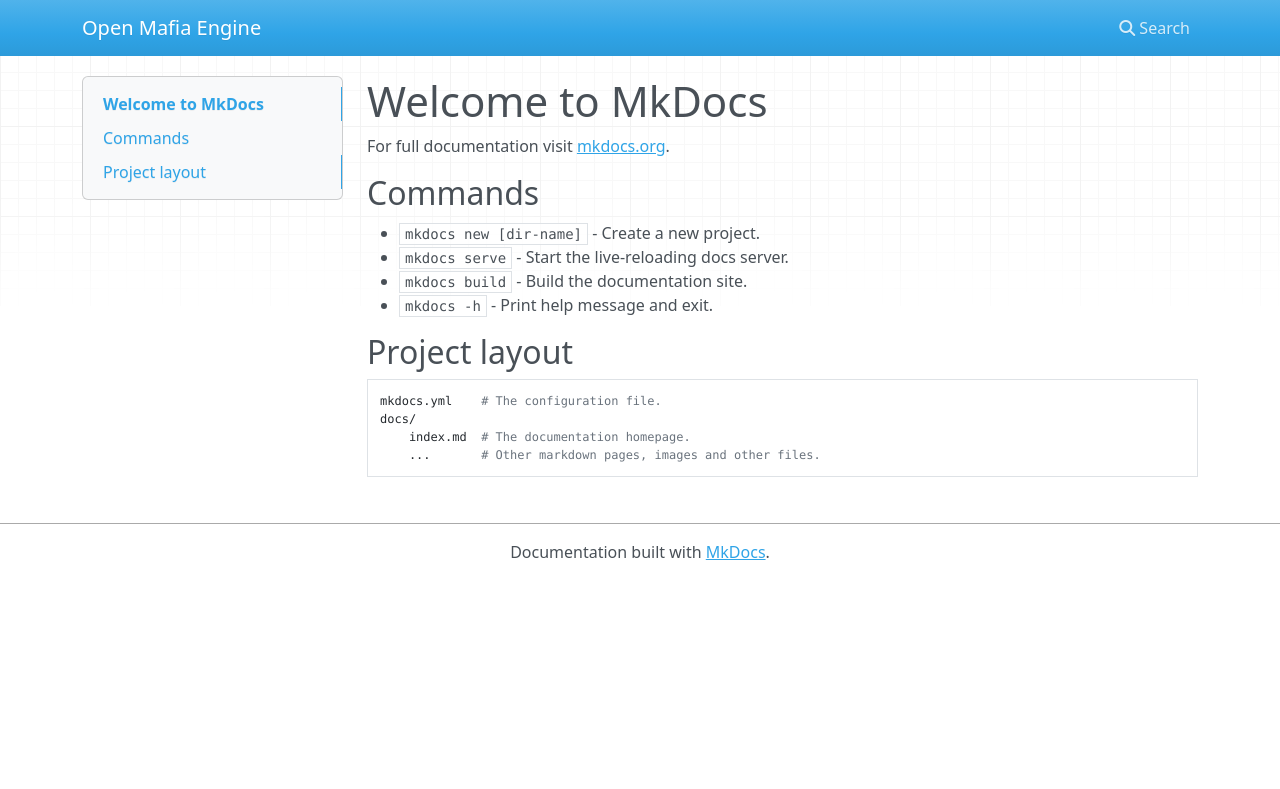
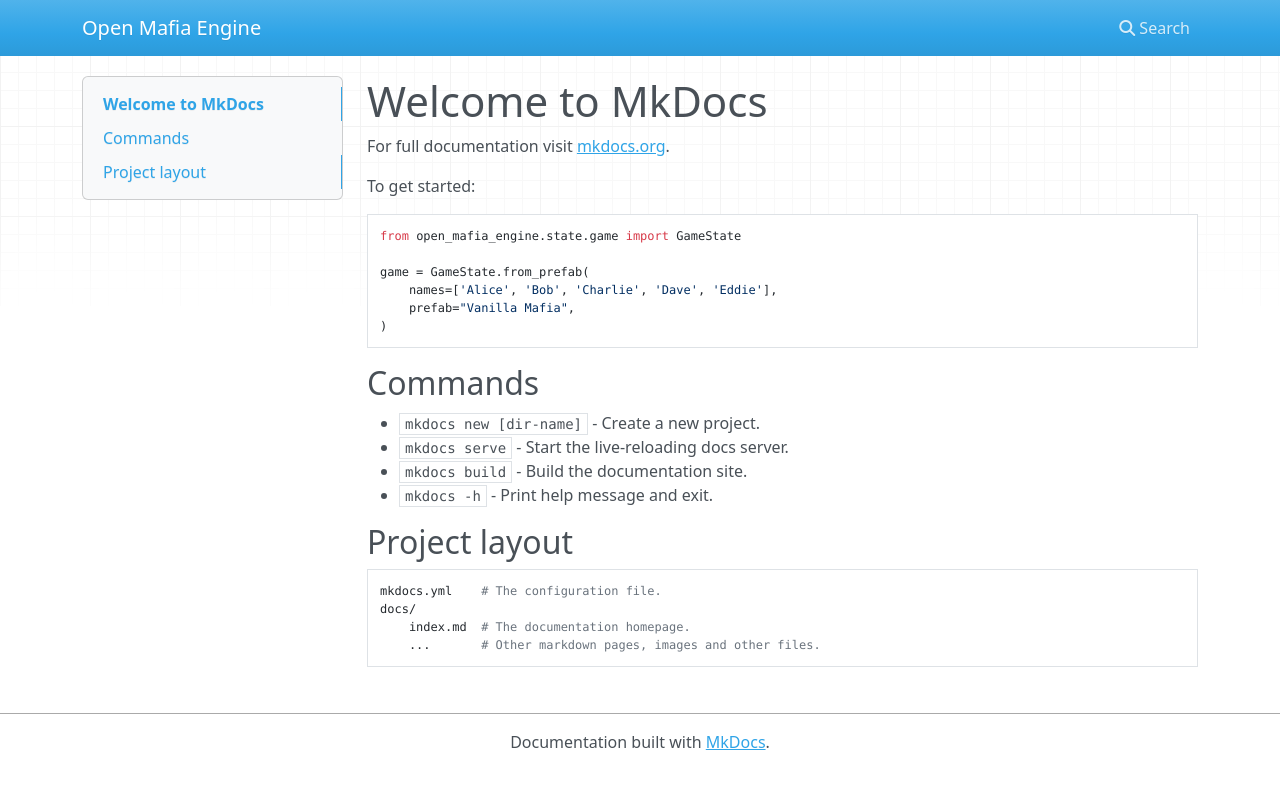
Before and after one commit to open-mafia/open_mafia_engine, an MkDocs documentation site: the page built from docs/index.md, in a window 1280 px wide. Shown: the top 789 px of the page. Built offline with MkDocs 1.6.1, drawn with Linux system fonts in a browser that asks for light colours; nearby versions of some CDN libraries.

Commit message:
Updated docs index.

````diff
--- a/docs/index.md
+++ b/docs/index.md
@@ -1,6 +1,17 @@
 # Welcome to MkDocs
 
 For full documentation visit [mkdocs.org](https://www.mkdocs.org).
+
+To get started:
+
+```python
+from open_mafia_engine.state.game import GameState
+
+game = GameState.from_prefab(
+    names=['Alice', 'Bob', 'Charlie', 'Dave', 'Eddie'],
+    prefab="Vanilla Mafia",
+)
+```
 
 ## Commands
 
@@ -11,7 +22,9 @@
 
 ## Project layout
 
-    mkdocs.yml    # The configuration file.
-    docs/
-        index.md  # The documentation homepage.
-        ...       # Other markdown pages, images and other files.
+```bash
+mkdocs.yml    # The configuration file.
+docs/
+    index.md  # The documentation homepage.
+    ...       # Other markdown pages, images and other files.
+```
````
